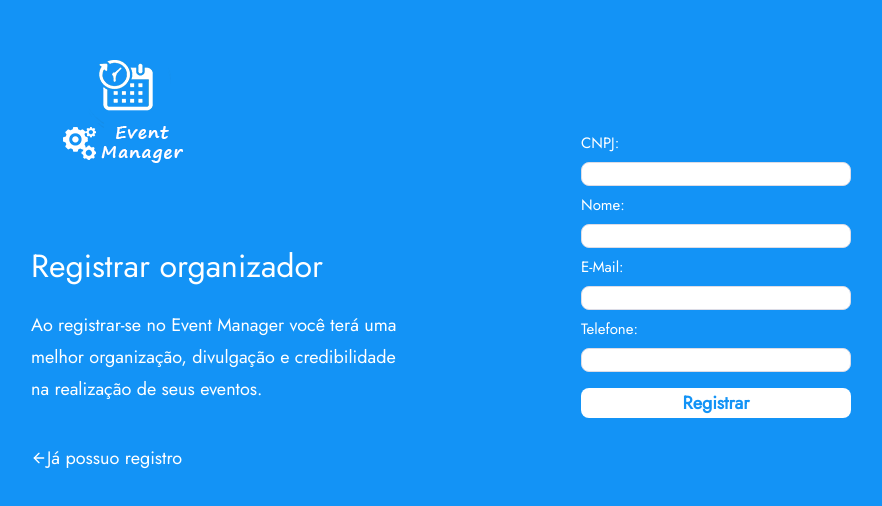
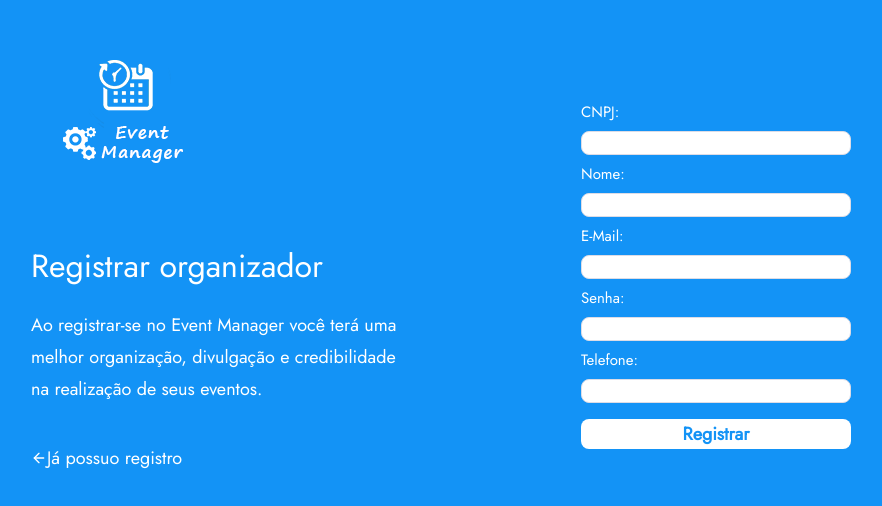
Before and after one commit to eduviictor/event-manager, a React (Create React App) app in the folder frontend/: page /register-organizer in a window 1280 px wide. Shown: the part 122-628 px from the top of the page, without its empty margins (229-1111 px from the left). Built offline with nearby package versions, Linux system fonts and the light colour scheme; the HTML template or start-up script is replaced by a standard one.

Commit message:
Adicionando campo senha na página registerOrg

```diff
--- a/frontend/src/pages/RegisterOrg/index.tsx
+++ b/frontend/src/pages/RegisterOrg/index.tsx
@@ -60,6 +60,13 @@ const RegisterOrg = () => {
                     id="mail"
                     onChange={handleInputChange}
                 />
+                <h1>Senha:</h1>
+                    <input
+                        name="password"
+                        type="password"
+                        id="password"
+                        onChange={handleInputChange}
+                    />
                 <h1>Telefone:</h1>
                 <input
                     name="phone"
```
